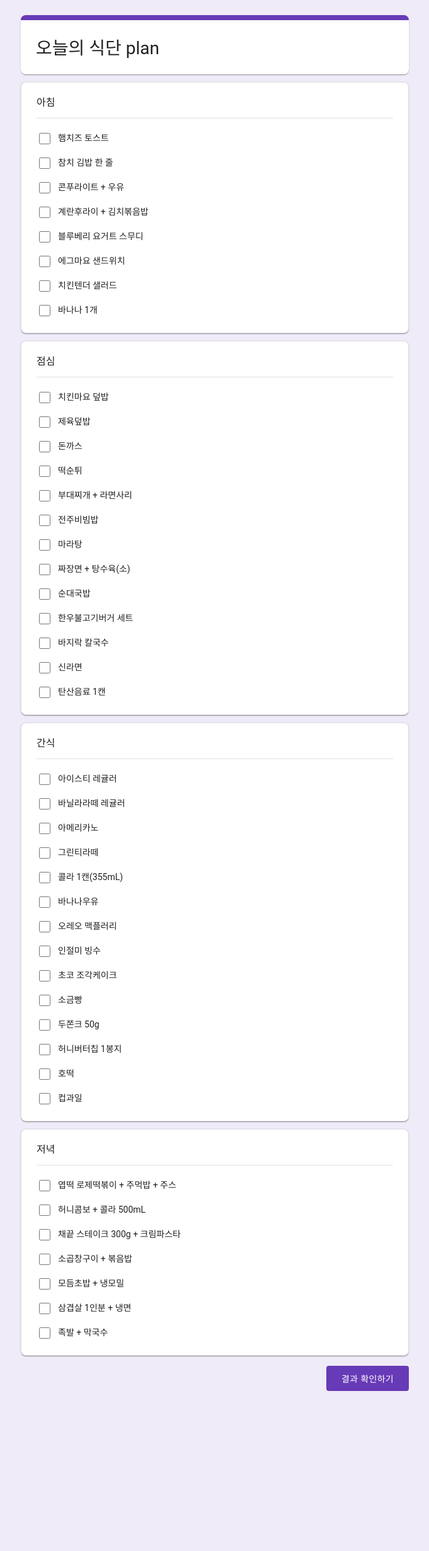
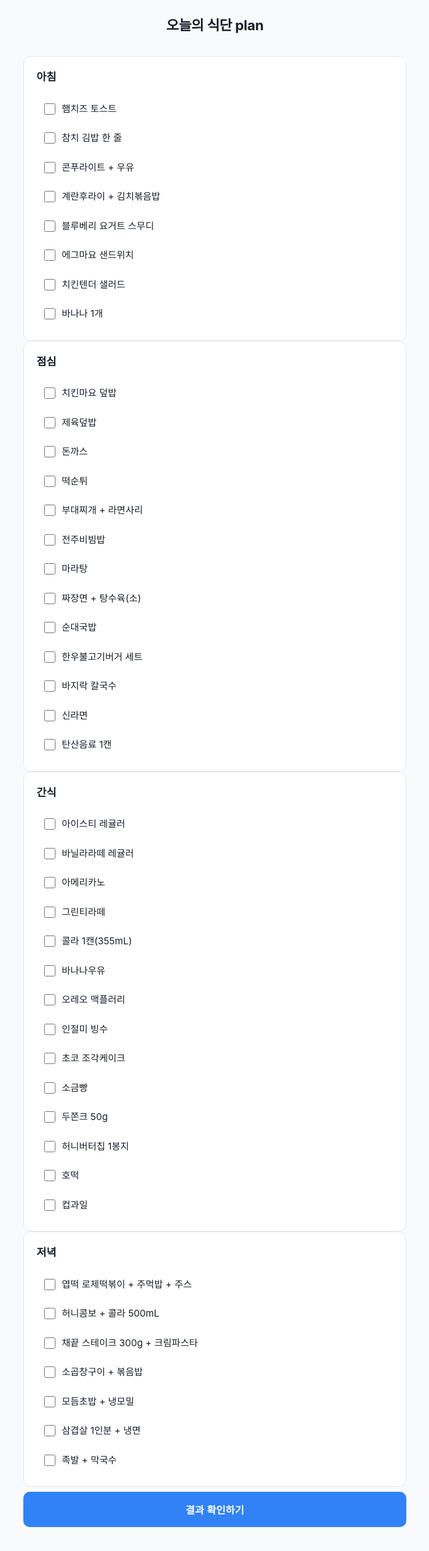
Before and after one commit to daydeuk/daily_food_nutrient, a React (Vite) app: page / in a window 1280 px wide. Shown: the top 2462 px of the page at 63% size, without its empty margins (299-980 px from the left). Before the commit the page ends 2272 px from the top, so only its background shows below. Built offline with nearby package versions, Linux system fonts and the light colour scheme.

Commit message:
Revert "style: Google Forms 스타일 UI 적용"
This reverts commit 2d81d3637fb384e2712a1a05653725e90c0c3d0d.

```diff
--- a/src/index.css
+++ b/src/index.css
@@ -1,15 +1,17 @@
 :root {
-  --color-primary: #673ab7;
-  --color-primary-hover: #512da8;
-  --color-danger: #d93025;
-  --color-warning: #f29900;
-  --color-text: #202124;
-  --color-text-secondary: #5f6368;
-  --color-bg: #f0ebf8;
+  --color-primary: #3182f6;
+  --color-primary-hover: #1b64da;
+  --color-danger: #f04452;
+  --color-warning: #f59e0b;
+  --color-warning-bg: #fff5f5;
+  --color-text: #191f28;
+  --color-text-secondary: #6b7684;
+  --color-bg: #f9fafb;
   --color-surface: #ffffff;
-  --color-border: #e0e0e0;
+  --color-border: #e5e8eb;
+  --color-checkbox: #3182f6;
 
-  font-family: 'Google Sans', Roboto, 'Noto Sans KR', -apple-system, BlinkMacSystemFont, sans-serif;
+  font-family: 'Pretendard', -apple-system, BlinkMacSystemFont, 'Segoe UI', sans-serif;
   font-size: 16px;
   line-height: 1.5;
   color: var(--color-text);
@@ -33,64 +35,51 @@
 .app {
   max-width: 640px;
   margin: 0 auto;
-  padding: 24px 12px 64px;
+  padding: 24px 16px 64px;
 }
 
 .app-header {
-  margin-bottom: 12px;
-  background: var(--color-surface);
-  border-radius: 8px;
-  border-top: 8px solid var(--color-primary);
-  box-shadow: 0 2px 1px -1px rgba(0,0,0,.2), 0 1px 1px 0 rgba(0,0,0,.14), 0 1px 3px 0 rgba(0,0,0,.12);
-  padding: 24px 24px 20px;
+  margin-bottom: 32px;
+  text-align: center;
 }
 
 .app-title {
-  font-size: 28px;
-  font-weight: 400;
+  font-size: 22px;
+  font-weight: 700;
   color: var(--color-text);
-  letter-spacing: 0;
+  letter-spacing: -0.3px;
 }
 
 .app-main {
   display: flex;
   flex-direction: column;
-  gap: 12px;
-}
-
-/* Diet Form */
-.diet-form {
-  display: flex;
-  flex-direction: column;
-  gap: 12px;
+  gap: 16px;
 }
 
 /* Meal Section */
 .meal-section {
   background: var(--color-surface);
   border: 1px solid var(--color-border);
-  border-radius: 8px;
-  padding: 20px 24px 16px;
-  box-shadow: 0 2px 1px -1px rgba(0,0,0,.2), 0 1px 1px 0 rgba(0,0,0,.14), 0 1px 3px 0 rgba(0,0,0,.12);
+  border-radius: 12px;
+  padding: 20px;
 }
 
 .meal-title {
-  font-size: 16px;
-  font-weight: 500;
+  font-size: 17px;
+  font-weight: 700;
   color: var(--color-text);
-  margin-bottom: 12px;
-  padding-bottom: 12px;
-  border-bottom: 1px solid var(--color-border);
+  margin-bottom: 16px;
 }
 
 .food-group {
   display: flex;
   flex-direction: column;
+  gap: 4px;
 }
 
 .food-group + .food-group {
-  margin-top: 8px;
-  padding-top: 8px;
+  margin-top: 12px;
+  padding-top: 12px;
   border-top: 1px solid var(--color-border);
 }
 
@@ -106,36 +95,36 @@
 .food-list {
   display: flex;
   flex-direction: column;
+  gap: 4px;
 }
 
 /* Food Checkbox */
 .food-checkbox {
   display: flex;
   align-items: center;
-  gap: 12px;
-  padding: 9px 4px;
-  border-radius: 4px;
+  gap: 10px;
+  padding: 10px 12px;
+  border-radius: 8px;
   cursor: pointer;
-  transition: background 0.1s;
+  transition: background 0.15s;
 }
 
 .food-checkbox:hover {
-  background: #f5f5f5;
+  background: #f4f6f8;
 }
 
 .food-checkbox input[type='checkbox'] {
   width: 18px;
   height: 18px;
-  accent-color: var(--color-primary);
+  accent-color: var(--color-checkbox);
   cursor: pointer;
   flex-shrink: 0;
 }
 
 .food-name {
   flex: 1;
-  font-size: 14px;
+  font-size: 15px;
   color: var(--color-text);
-  font-weight: 400;
 }
 
 .food-calories {
@@ -145,79 +134,67 @@
 /* Buttons */
 .submit-btn,
 .reset-btn {
+  width: 100%;
+  padding: 16px;
   border: none;
-  border-radius: 4px;
-  font-size: 14px;
-  font-weight: 500;
-  letter-spacing: 0.25px;
+  border-radius: 10px;
+  font-size: 16px;
+  font-weight: 600;
   cursor: pointer;
-  transition: background 0.15s, box-shadow 0.15s;
-  padding: 10px 24px;
+  transition: background 0.15s;
+  margin-top: 8px;
 }
 
 .submit-btn {
   background: var(--color-primary);
   color: #ffffff;
-  display: block;
-  margin-left: auto;
-  margin-top: 4px;
 }
 
 .submit-btn:hover {
   background: var(--color-primary-hover);
-  box-shadow: 0 1px 2px rgba(0,0,0,.3), 0 2px 6px 2px rgba(0,0,0,.15);
 }
 
 .reset-btn {
-  background: transparent;
-  color: var(--color-primary);
-  display: block;
-  margin-left: auto;
-  margin-top: 4px;
+  background: #f4f6f8;
+  color: var(--color-text);
 }
 
 .reset-btn:hover {
-  background: rgba(103, 58, 183, 0.08);
+  background: #e5e8eb;
 }
 
 /* Result Panel */
 .result-panel {
   display: flex;
   flex-direction: column;
-  gap: 12px;
+  gap: 16px;
 }
 
 .result-title {
-  font-size: 28px;
-  font-weight: 400;
-  text-align: left;
-  padding: 24px 24px 20px;
-  background: var(--color-surface);
-  border-radius: 8px;
-  border-top: 8px solid var(--color-primary);
-  box-shadow: 0 2px 1px -1px rgba(0,0,0,.2), 0 1px 1px 0 rgba(0,0,0,.14), 0 1px 3px 0 rgba(0,0,0,.12);
+  font-size: 20px;
+  font-weight: 700;
+  text-align: center;
+  margin-bottom: 4px;
 }
 
 .result-meal-section,
 .result-total-section {
   background: var(--color-surface);
   border: 1px solid var(--color-border);
-  border-radius: 8px;
-  padding: 20px 24px 16px;
-  box-shadow: 0 2px 1px -1px rgba(0,0,0,.2), 0 1px 1px 0 rgba(0,0,0,.14), 0 1px 3px 0 rgba(0,0,0,.12);
+  border-radius: 12px;
+  padding: 20px;
 }
 
 .result-total-section {
-  border-top: 4px solid var(--color-primary);
+  border-color: var(--color-primary);
+  background: #f0f6ff;
 }
 
 .result-meal-title {
-  font-size: 16px;
-  font-weight: 500;
-  color: var(--color-text);
-  margin-bottom: 16px;
-  padding-bottom: 12px;
-  border-bottom: 1px solid var(--color-border);
+  font-size: 15px;
+  font-weight: 700;
+  color: var(--color-text-secondary);
+  margin-bottom: 12px;
 }
 
 .result-meal-title--total {
@@ -228,7 +205,11 @@
 .nutrition-row {
   display: grid;
   grid-template-columns: repeat(2, 1fr);
-  gap: 16px 12px;
+  gap: 12px;
+}
+
+.nutrition-row--total {
+  grid-template-columns: repeat(2, 1fr);
 }
 
 .nutrition-item {
@@ -240,12 +221,11 @@
 .nutrition-label {
   font-size: 12px;
   color: var(--color-text-secondary);
-  font-weight: 400;
 }
 
 .nutrition-value {
-  font-size: 20px;
-  font-weight: 400;
+  font-size: 18px;
+  font-weight: 700;
   color: var(--color-text);
 }
 
@@ -259,7 +239,7 @@
 
 .nutrition-warning {
   font-size: 11px;
-  font-weight: 400;
+  font-weight: 600;
 }
 
 .nutrition-warning--exceeded {
```
